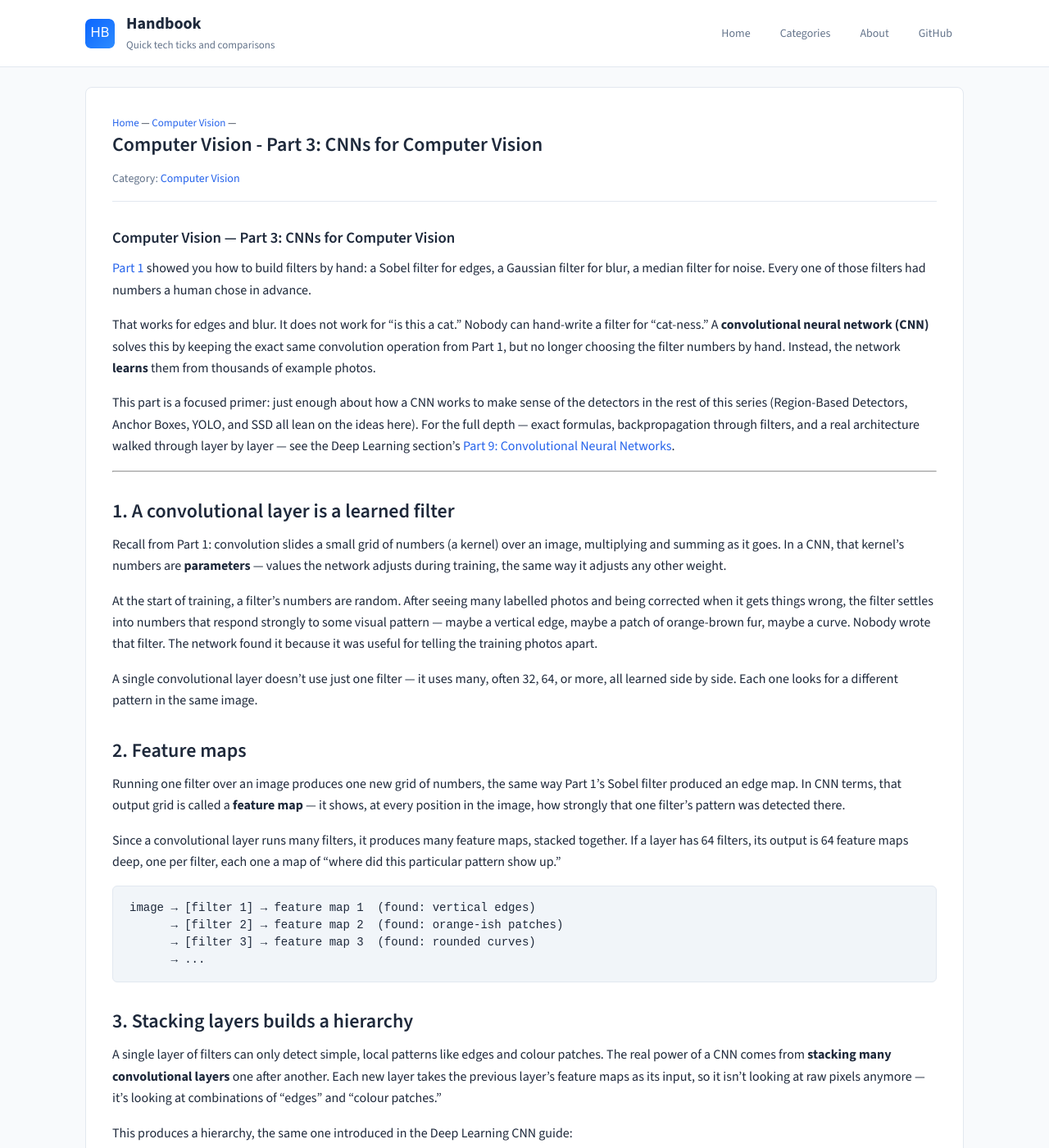
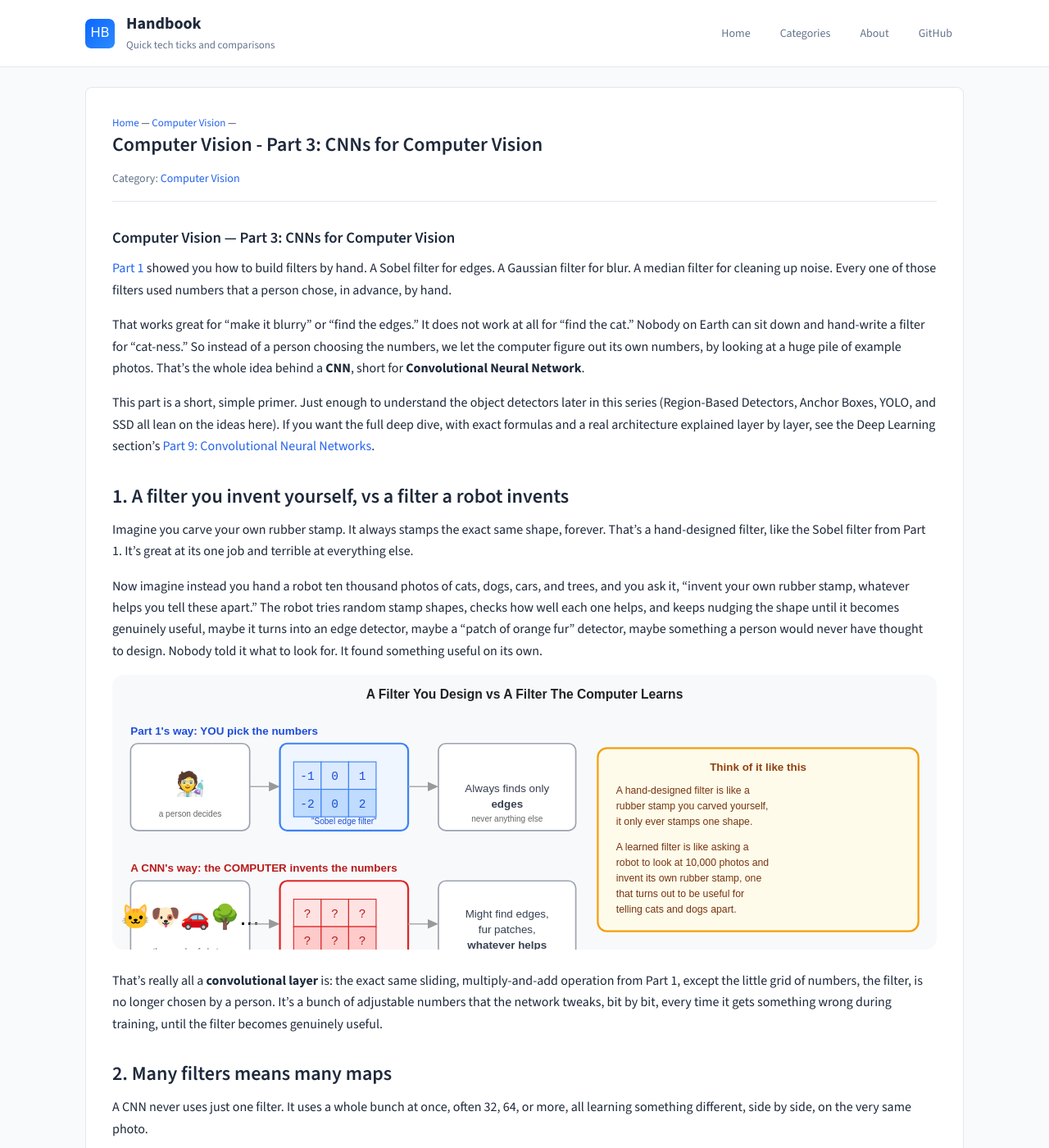
Before and after one commit to rilov/handbook, a Jekyll site: the page built from _topics/Computer Vision - Part 3 - CNN Primer.md, in a window 1280 px wide and 1400 px high. Shown: the whole window at 82% size. Built offline with Jekyll 4.4.1, drawn with Linux system fonts in a browser that asks for light colours; our own code applies the rules of GitHub Pages for plain Markdown files; some of the changed text lies outside the part shown.

Commit message:
Rewrite CNN Primer with kid-simple explanations and diagrams
The Part 3 CNN primer was technically accurate but written at a
standard technical level with no visuals. Rewrote it with playful,
concrete analogies throughout (a carved rubber stamp vs a robot
inventing its own stamp, highlighter pens for feature maps, LEGO
bricks for the layer hierarchy, a photographer handing prints to
different people for the backbone concept) and four new diagrams:

- learned-vs-handdesigned-filter.svg
- cnn-many-filters-feature-maps.svg
- cnn-hierarchy-edges-to-objects.svg
- cnn-backbone-reuse.svg

Also reuses the existing max-pooling-demo.svg from the Advanced CNN
guide for the pooling section, since it's already domain-generic.

Verified: 0 broken links, all new SVGs are valid XML and render
correctly (checked visually via rsvg-convert), images copy into the
build and resolve on the actual page.

````diff
--- a/_topics/Computer Vision - Part 3 - CNN Primer.md
+++ b/_topics/Computer Vision - Part 3 - CNN Primer.md
@@ -12,88 +12,79 @@
   - transfer-learning
   - beginners
   - friendly
-summary: "A short, focused primer on convolutional neural networks written specifically for computer vision: learned filters, feature maps, pooling, the hierarchy of features, and the idea of a pretrained CNN backbone — just enough to understand the object detectors covered later in this series."
+summary: "A very simple, picture-heavy primer on convolutional neural networks written specifically for computer vision, explained the way you'd explain it to a curious kid: learned filters, feature maps, pooling, the hierarchy of features, and the idea of a pretrained CNN backbone, just enough to understand the object detectors covered later in this series."
 date: 2026-09-07
 ---
 
 # Computer Vision — Part 3: CNNs for Computer Vision
 
-[Part 1]({{ site.baseurl }}/topics/computer-vision-image-processing-fundamentals/) showed you how to build filters by hand: a Sobel filter for edges, a Gaussian filter for blur, a median filter for noise. Every one of those filters had numbers a human chose in advance.
+[Part 1]({{ site.baseurl }}/topics/computer-vision-image-processing-fundamentals/) showed you how to build filters by hand. A Sobel filter for edges. A Gaussian filter for blur. A median filter for cleaning up noise. Every one of those filters used numbers that a person chose, in advance, by hand.
 
-That works for edges and blur. It does not work for "is this a cat." Nobody can hand-write a filter for "cat-ness." A **convolutional neural network (CNN)** solves this by keeping the exact same convolution operation from Part 1, but no longer choosing the filter numbers by hand. Instead, the network **learns** them from thousands of example photos.
+That works great for "make it blurry" or "find the edges." It does not work at all for "find the cat." Nobody on Earth can sit down and hand-write a filter for "cat-ness." So instead of a person choosing the numbers, we let the computer figure out its own numbers, by looking at a huge pile of example photos. That's the whole idea behind a **CNN**, short for **Convolutional Neural Network**.
 
-This part is a focused primer: just enough about how a CNN works to make sense of the detectors in the rest of this series (Region-Based Detectors, Anchor Boxes, YOLO, and SSD all lean on the ideas here). For the full depth — exact formulas, backpropagation through filters, and a real architecture walked through layer by layer — see the Deep Learning section's [Part 9: Convolutional Neural Networks]({% link _topics/Convolutional Neural Networks - A Friendly Guide.md %}).
+This part is a short, simple primer. Just enough to understand the object detectors later in this series (Region-Based Detectors, Anchor Boxes, YOLO, and SSD all lean on the ideas here). If you want the full deep dive, with exact formulas and a real architecture explained layer by layer, see the Deep Learning section's [Part 9: Convolutional Neural Networks]({% link _topics/Convolutional Neural Networks - A Friendly Guide.md %}).
 
----
+## 1. A filter you invent yourself, vs a filter a robot invents
 
-## 1. A convolutional layer is a learned filter
+Imagine you carve your own rubber stamp. It always stamps the exact same shape, forever. That's a hand-designed filter, like the Sobel filter from Part 1. It's great at its one job and terrible at everything else.
 
-Recall from Part 1: convolution slides a small grid of numbers (a kernel) over an image, multiplying and summing as it goes. In a CNN, that kernel's numbers are **parameters** — values the network adjusts during training, the same way it adjusts any other weight.
+Now imagine instead you hand a robot ten thousand photos of cats, dogs, cars, and trees, and you ask it, "invent your own rubber stamp, whatever helps you tell these apart." The robot tries random stamp shapes, checks how well each one helps, and keeps nudging the shape until it becomes genuinely useful, maybe it turns into an edge detector, maybe a "patch of orange fur" detector, maybe something a person would never have thought to design. Nobody told it what to look for. It found something useful on its own.
 
-At the start of training, a filter's numbers are random. After seeing many labelled photos and being corrected when it gets things wrong, the filter settles into numbers that respond strongly to some visual pattern — maybe a vertical edge, maybe a patch of orange-brown fur, maybe a curve. Nobody wrote that filter. The network found it because it was useful for telling the training photos apart.
+<img src="{{ site.baseurl }}/assets/img/learned-vs-handdesigned-filter.svg" alt="Comparison of a hand-designed filter, where a person picks fixed numbers and it always finds only edges, versus a CNN's learned filter, where the computer invents its own numbers from thousands of photos and might find edges, fur patches, or anything useful" width="100%" />
 
-A single convolutional layer doesn't use just one filter — it uses many, often 32, 64, or more, all learned side by side. Each one looks for a different pattern in the same image.
+That's really all a **convolutional layer** is: the exact same sliding, multiply-and-add operation from Part 1, except the little grid of numbers, the filter, is no longer chosen by a person. It's a bunch of adjustable numbers that the network tweaks, bit by bit, every time it gets something wrong during training, until the filter becomes genuinely useful.
 
-## 2. Feature maps
+## 2. Many filters means many maps
 
-Running one filter over an image produces one new grid of numbers, the same way Part 1's Sobel filter produced an edge map. In CNN terms, that output grid is called a **feature map** — it shows, at every position in the image, how strongly that one filter's pattern was detected there.
+A CNN never uses just one filter. It uses a whole bunch at once, often 32, 64, or more, all learning something different, side by side, on the very same photo.
 
-Since a convolutional layer runs many filters, it produces many feature maps, stacked together. If a layer has 64 filters, its output is 64 feature maps deep, one per filter, each one a map of "where did this particular pattern show up."
+Think of each filter as its own highlighter pen. One highlighter only lights up edges. Another only lights up orange, fur-like patches. Another only lights up rounded curves. Run all these highlighters over the same photo, and each one draws its own separate map of "here's where I found my thing." That map is called a **feature map**.
 
-```text
-image → [filter 1] → feature map 1  (found: vertical edges)
-      → [filter 2] → feature map 2  (found: orange-ish patches)
-      → [filter 3] → feature map 3  (found: rounded curves)
-      → ...
-```
+<img src="{{ site.baseurl }}/assets/img/cnn-many-filters-feature-maps.svg" alt="One cat photo passed through three different learned filters, one hunting for edges, one for orange fur, one for curves, each producing its own feature map, and all three feature maps then stacked together for the next layer" width="100%" />
 
-## 3. Stacking layers builds a hierarchy
+If a layer has 64 filters, you get 64 feature maps out, stacked together like 64 see-through sheets of tracing paper laid on top of each other. That whole stack moves on to the next layer as its input.
 
-A single layer of filters can only detect simple, local patterns like edges and colour patches. The real power of a CNN comes from **stacking many convolutional layers** one after another. Each new layer takes the previous layer's feature maps as its input, so it isn't looking at raw pixels anymore — it's looking at combinations of "edges" and "colour patches."
+## 3. Stack the layers and watch understanding grow
 
-This produces a hierarchy, the same one introduced in the Deep Learning CNN guide:
+One layer of filters can only notice simple things: an edge here, a colour there. The real magic happens when you stack many convolutional layers, one after another. Each new layer doesn't look at raw pixels anymore, it looks at the *previous* layer's feature maps, so it's really looking at combinations of edges and colours.
 
-```text
-Layer 1: pixels     → edges, colours
-Layer 2: edges      → textures, corners
-Layer 3: textures    → parts (an eye, a wheel, a leaf)
-Layer 4: parts       → whole objects (a face, a car, a tree)
-```
+Think of it like building with LEGO. First you have loose bricks (edges). Then you snap a few bricks into small pieces (a corner, a fuzzy patch). Then those pieces become recognisable parts (an eye, a paw). Finally the parts come together into the whole finished model (a cat!).
 
-Early layers learn generic, reusable patterns. Deeper layers learn increasingly specific, task-relevant combinations of those patterns. This is exactly why a CNN trained on one large photo collection can be reused for a completely different task — the early layers' edges and textures are useful almost everywhere.
+<img src="{{ site.baseurl }}/assets/img/cnn-hierarchy-edges-to-objects.svg" alt="Four stacked layers building understanding step by step: layer 1 finds edges and colours, layer 2 finds textures and corners, layer 3 finds object parts like an eye or a paw, layer 4 recognises the whole object, a cat, ending in a confident prediction" width="100%" />
 
-## 4. Pooling: shrinking the feature maps
+Here's the genuinely useful part: the earliest layers (edges, colours) end up learning things that are useful for almost *any* photo, not just cats. Only the deeper layers get picky and specific. Keep that in mind, it matters a lot in a couple of sections.
 
-Between convolutional layers, CNNs typically shrink the feature maps down, usually by keeping only the strongest value in each small neighbourhood (called **max pooling**). A 2×2 max-pooling step turns a 100×100 feature map into a 50×50 one, keeping the loudest signal from each 2×2 patch and throwing the rest away.
+## 4. Pooling: squint a little, on purpose
 
-This does two useful things at once: it makes the network faster (smaller grids are cheaper to process), and it makes detections more tolerant to small shifts — if the interesting pattern moves a few pixels, it usually still survives inside the same pooled cell.
+Between these stacked layers, a CNN usually shrinks its feature maps down a bit, on purpose. The most common way is called **max pooling**: look at each small 2×2 patch of the feature map, and keep only the biggest number, throwing the other three away.
 
-## 5. Putting it together: a CNN backbone
+<img src="{{ site.baseurl }}/assets/img/max-pooling-demo.svg" alt="A 4x4 feature map broken into four 2x2 coloured blocks, each block keeps only its largest number (bold), shrinking the map to 2x2 while keeping the strongest signal from each region" width="90%" />
 
-Stack enough (convolution → activation → pooling) blocks and you get a pipeline that takes a photo in one end, and produces a small, deep stack of feature maps out the other end — a compact numerical summary of "what patterns are present, and roughly where."
+Why deliberately throw information away? Two reasons. First, smaller feature maps are cheaper and faster for the next layer to process. Second, and more surprising, it makes the network a little forgiving about *exactly* where something was. If a cat's ear shifts two pixels to the left in a new photo, it still probably lands inside the same pooled square, so the network still notices it. It's a bit like squinting at a busy photo, you lose some fine detail, but the big important shapes still stand out clearly.
 
-```text
-image (e.g. 224×224×3)
-  → conv block 1 → pool  (edges, colours)
-  → conv block 2 → pool  (textures)
-  → conv block 3 → pool  (object parts)
-  → conv block 4 → pool  (whole-object patterns)
-  → final feature map (e.g. 7×7×512)
-```
+## 5. Put it all together: a backbone
 
-That stack of convolution and pooling blocks, on its own, is often called the **backbone**. On its own it doesn't say "cat" or "dog" — for a classifier, you'd add one more piece on top (a small set of fully connected layers, covered in the Deep Learning guide) that turns the final feature map into a decision.
+Stack enough (learn filters → make feature maps → pool) blocks in a row, and you get a machine that takes a raw photo in one end, and hands out a small, deep stack of feature maps at the other end, a compact summary of "here's every pattern I noticed, and roughly where."
 
-This "backbone" framing matters a lot for the rest of this series. Object detectors don't usually train a CNN backbone from scratch. Instead, they take a CNN that was already trained as an image classifier on a huge, general photo collection (commonly **ImageNet**, over a million photos across a thousand categories), throw away its final decision layer, and reuse everything before it purely as a feature extractor. This is why you'll keep seeing phrases like "a CNN pretrained on ImageNet" in the Region-Based Detectors and One-Stage Detectors parts that follow — they mean exactly this: someone else's backbone, already good at noticing edges, textures, and object parts, repurposed as the first stage of a detector.
+That whole stack, by itself, with no final decision bolted on yet, is often called a **backbone**. On its own, a backbone doesn't say "cat" or "dog." It just hands over its notes. Something else has to actually read those notes and make a decision.
+
+Here's the really important trick this entire series depends on: nobody trains a fresh backbone from scratch every single time. Instead, people train one backbone *once*, on a giant, general pile of over a million photos (a famous one is called **ImageNet**, with a thousand different categories), until it gets genuinely excellent at noticing edges, textures, fur, wheels, and every other everyday visual pattern. Then that same, already-trained backbone gets reused, again and again, for completely different jobs.
+
+<img src="{{ site.baseurl }}/assets/img/cnn-backbone-reuse.svg" alt="A single pretrained CNN backbone processes a new photo into a feature map once, then that same feature map is handed to three different task-specific heads, a classifier head answering what is the main object, a detector head answering where is each object and what is it, and a segmentation head answering which exact pixels belong to each object" width="100%" />
+
+This is exactly like a photographer who takes one detailed photo, then hands prints to three different people: one just wants to know "what's the main subject," one wants to circle every object in it, one wants to cut out the exact outline of each object with scissors. All three people work from the very same photo. Only the small part on top, what to actually *do* with the backbone's notes, changes per job.
+
+This is why, in the rest of this series, you'll keep running into a phrase like "a CNN pretrained on ImageNet." It means exactly this: somebody else's already-trained backbone, reused as the very first stage of a detector, so the detector doesn't have to relearn what an edge or a fur patch looks like from zero.
 
 ## 6. Summary
 
-- A convolutional layer is the same sliding-kernel operation from Part 1, except the kernel's numbers are **learned**, not hand-chosen.
-- Each filter's output is a **feature map**: where in the image that filter's pattern was found.
-- Stacking layers builds a **hierarchy**: edges → textures → parts → whole objects.
-- **Pooling** shrinks feature maps between layers, for speed and for tolerance to small shifts.
-- The stack of convolution and pooling layers, without a final decision layer, is a **backbone** — a reusable feature extractor.
-- Detectors almost always start from a backbone **pretrained** on a large general dataset like ImageNet, rather than training one from scratch.
+- A convolutional layer is Part 1's sliding filter, except now the filter's numbers are **learned** from photos, not chosen by hand.
+- Many filters run at once, each one producing its own **feature map**, all stacked together.
+- Stacking layers builds understanding step by step: edges → textures → parts → whole objects.
+- **Pooling** shrinks the feature maps between layers, for speed, and for a little tolerance to things shifting slightly.
+- A stack of convolution and pooling layers, with no final decision on top, is called a **backbone**, a reusable notebook of visual patterns.
+- Detectors almost always start from a backbone **pretrained** on a huge, general dataset like ImageNet, rather than starting from nothing.
 
-For the full mathematical depth behind all of this — exact output-size and parameter-count formulas, how backpropagation flows through a filter, and a complete layer-by-layer walkthrough of a real architecture (VGG16) — see [Part 9: Convolutional Neural Networks]({% link _topics/Convolutional Neural Networks - A Friendly Guide.md %}) in the Deep Learning section.
+For the full mathematical depth behind everything above, exact output-size and parameter-count formulas, how learning actually flows backward through a filter, and a complete layer-by-layer walkthrough of a real architecture (VGG16), see [Part 9: Convolutional Neural Networks]({% link _topics/Convolutional Neural Networks - A Friendly Guide.md %}) in the Deep Learning section.
 
 **Next:** [Part 4: Object Detection Basics]({{ site.baseurl }}/topics/computer-vision-object-detection-basics/)
````
Also changed, not shown: assets/img/cnn-backbone-reuse.svg (added), assets/img/cnn-hierarchy-edges-to-objects.svg (added), assets/img/cnn-many-filters-feature-maps.svg (added), assets/img/learned-vs-handdesigned-filter.svg (added).
